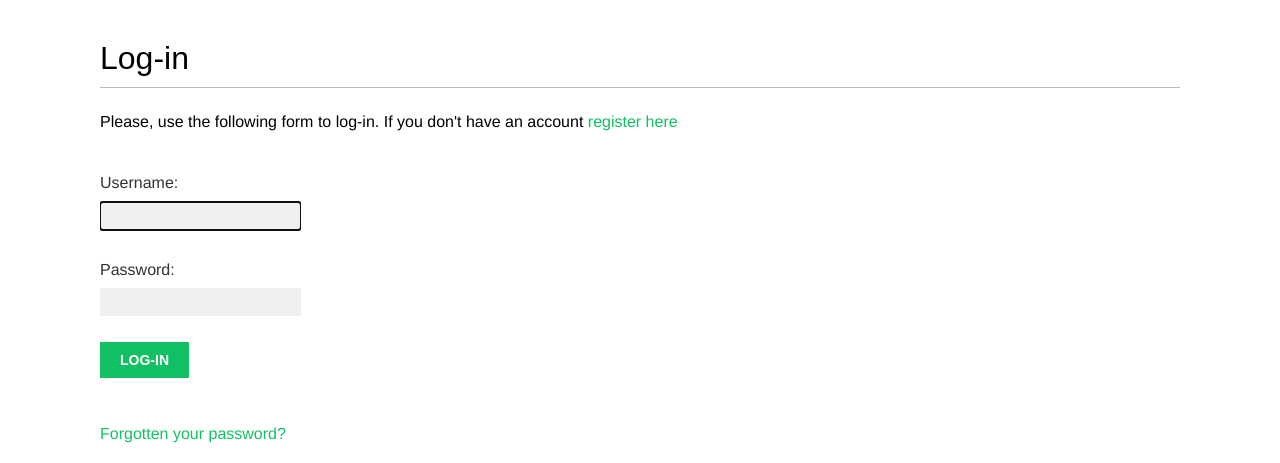
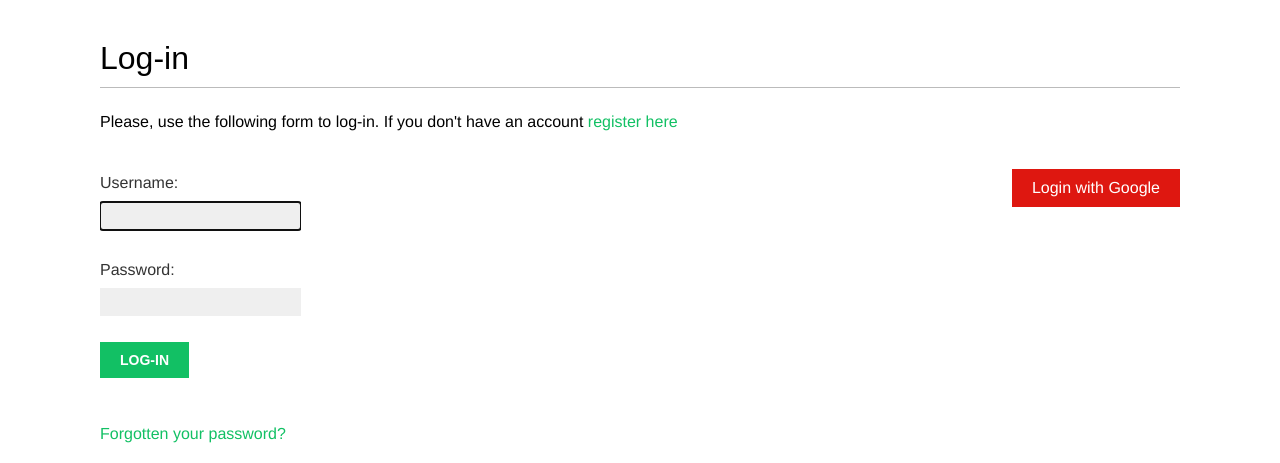
Before and after one commit to DeepankumarTpDev/SocialWebsite, a Django app: page /account/login/ in a window 1280 px wide. Shown: the part 47-510 px from the top of the page. Run offline with Django 3.2, Linux system fonts and the light colour scheme; some web fonts are replaced.

Commit message:
Add Google Authentication

```diff
--- a/account/templates/registration/login.html
+++ b/account/templates/registration/login.html
@@ -19,4 +19,13 @@
     </form>
     <p><a href="{% url "password_reset" %}">Forgotten your password?</a></p>
     </div>
+    <div class="social">
+        <ul>
+            <li class="google">
+                <a href="{% url "social:begin" "google-oauth2" %}">Login with
+               Google</a>
+            </li>
+        </ul>
+    </div>
+
 {% endblock %}
--- a/bookmarks/urls.py
+++ b/bookmarks/urls.py
@@ -21,6 +21,7 @@ from django.conf.urls.static import static
 urlpatterns = [
     path('account/', include('account.urls')),
     path('admin/', admin.site.urls),
+    path('social-auth/', include('social_django.urls', namespace='social')),
 ]
 
 if settings.DEBUG:
```
Also changed, not shown: bookmarks/settings.py (+8 -1 lines), 2 other files.
